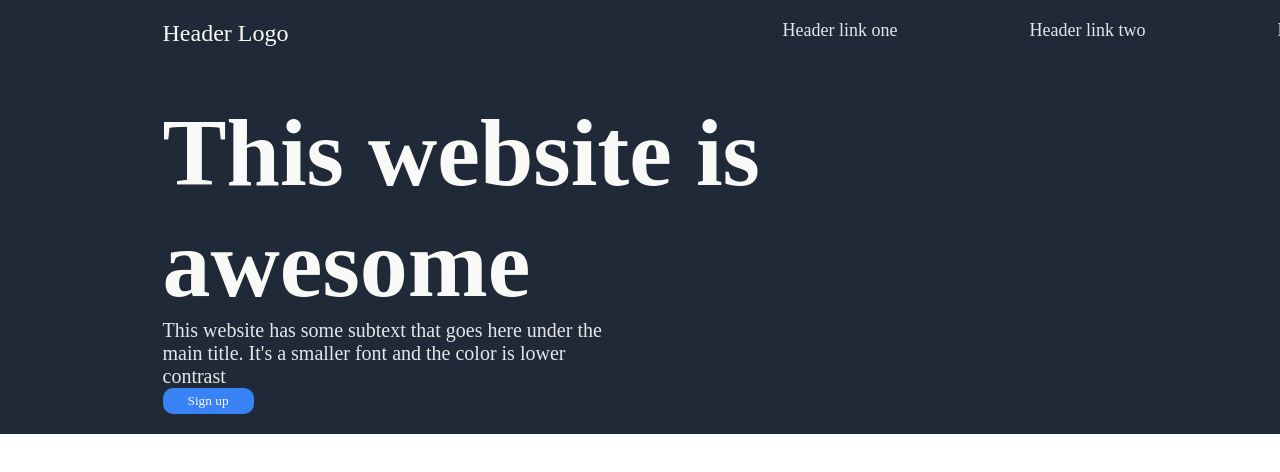
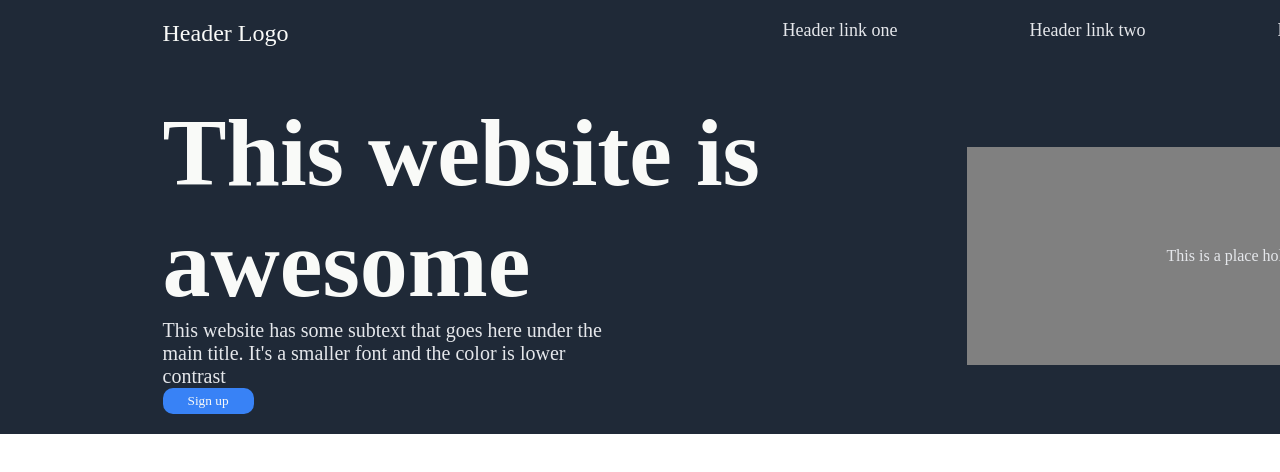
Before and after one commit to Ravolumra/Landing-Page, a plain HTML site: page index.html in a window 1280 px wide. Shown: the top 472 px of the page. Drawn offline with Linux system fonts and the light colour scheme.

Commit message:
Landing-Page-Header

```diff
--- a/css/style.css
+++ b/css/style.css
@@ -46,12 +46,15 @@
     width: 1240px;
     padding: 20px 0px;
     margin-left: 162.5px;
+    align-items: flex-start;
 }
 .Content-Head{
     color: #F9FAF8;
     font-size: 48px ;
     font-weight: 700;
     width: 620px;
+    display: flex;
+    justify-content: space-evenly;
 }
 .content-pa{
     color: #E5E7EB;
@@ -68,3 +71,13 @@
     color: #F9FAF8;
     border: none;
 }
+.img{
+    display: flex;
+    align-self: center;
+    color: #E5E7EB;
+    padding-top: 100px;
+    padding-bottom: 100px;
+    padding-left: 200px;
+    background-color: grey;
+    text-align:justify center
+}
--- a/index.html
+++ b/index.html
@@ -18,7 +18,7 @@
         </div>
       </div>
       <div class="Header-Content">
-        <div class="Content">
+        <div class="Content-word">
           <div class="Content-Head"><h1>This website is awesome</h1></div>
           <div class="Content-content">
             <p class="content-pa">
@@ -28,7 +28,7 @@
             <button class="content-buttons">Sign up</button>
           </div>
         </div>
-        <div class="img"></div>
+        <div class="img"><p>This is a place holder for your image</p></div>
       </div>
     </div>
   </body>
```
